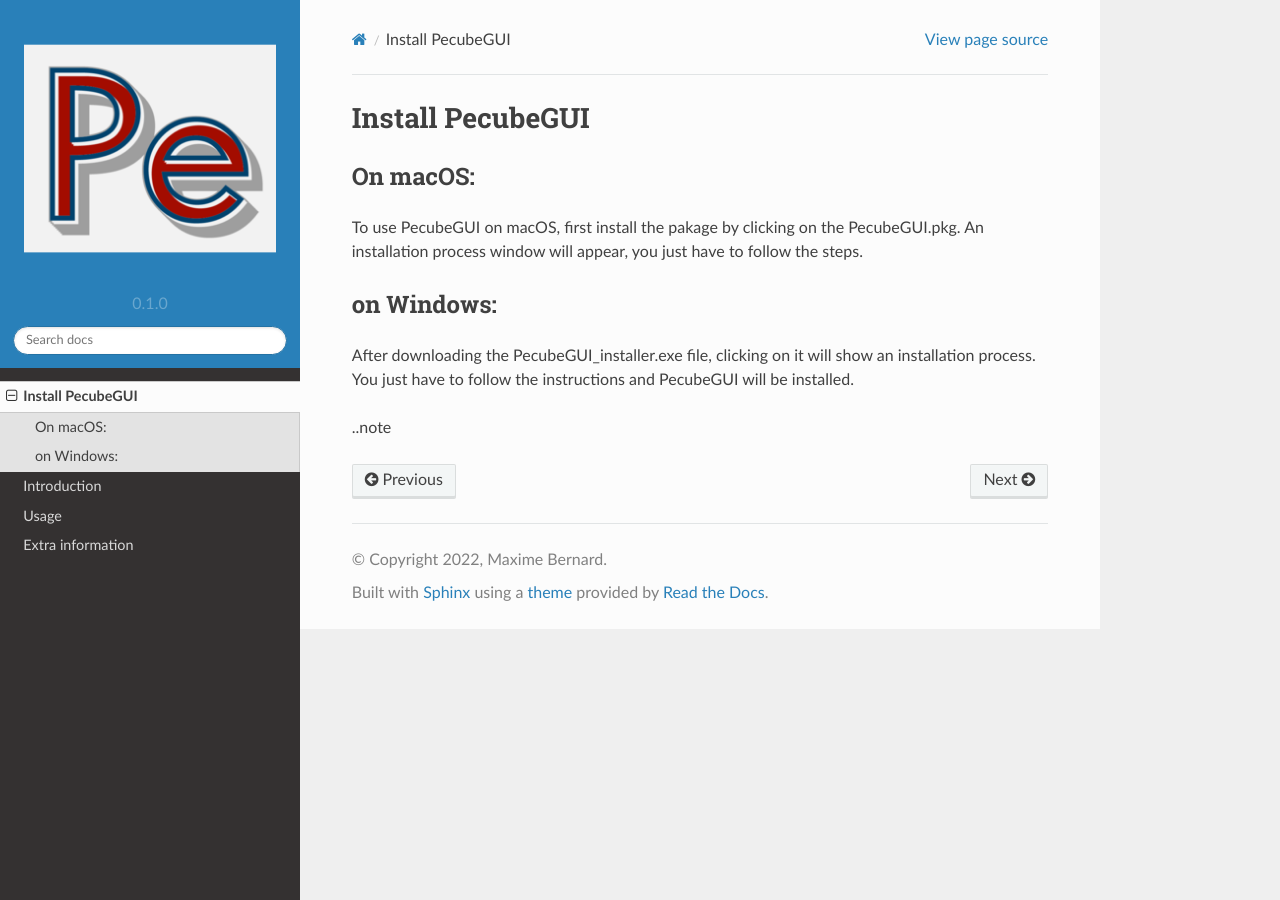
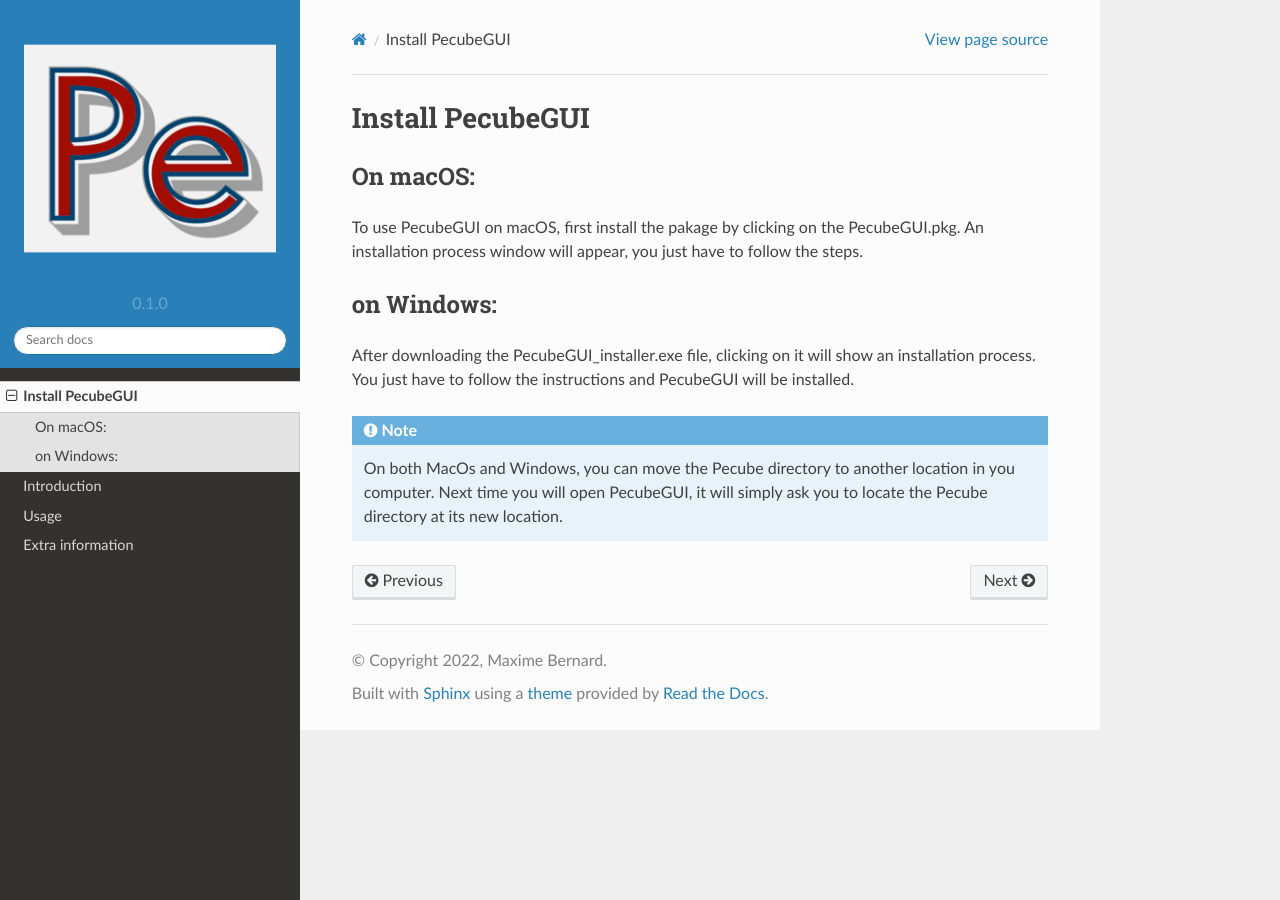
Before and after one commit to MBernAca/PecubeGUI_Doc, a Sphinx documentation site: the page built from docs/source/installation.rst, in a window 1280 px wide. Built offline with Sphinx 7.4.7 and the Read the Docs theme 2.0.0, drawn with Linux system fonts in a browser that asks for light colours.

Commit message:
Update installation.rst

```diff
--- a/docs/source/installation.rst
+++ b/docs/source/installation.rst
@@ -16,4 +16,5 @@
 After downloading the PecubeGUI_installer.exe file, clicking on it will show an installation process. You just have to follow the instructions and PecubeGUI will be installed.
 
 
-..note
+.. note::
+  On both MacOs and Windows, you can move the Pecube directory to another location in you computer. Next time you will open PecubeGUI, it will simply ask you to locate the Pecube directory at its new location.
```
